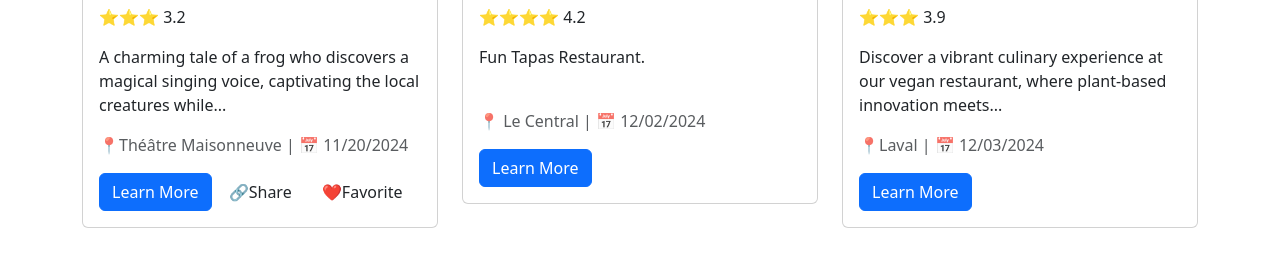
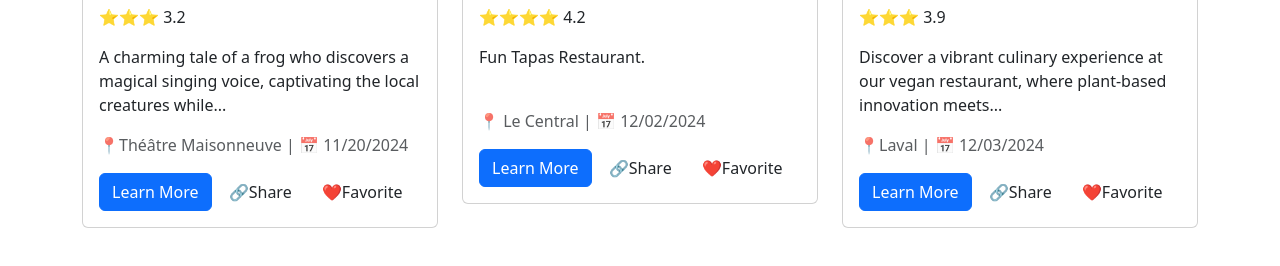
Before and after one commit to Dominic-Emond/SOEN357---Final-Website, a plain HTML site: page public/index.html in a window 1280 px wide. Shown: the part 744-1010 px from the top of the page. Drawn offline with nearby package versions, Linux system fonts and the light colour scheme.

Commit message:
Added Share/Favorite

```diff
--- a/public/index.html
+++ b/public/index.html
@@ -111,7 +111,11 @@
             <p class="card-text">⭐⭐⭐⭐ 4.2</p>
             <p class="card-text">Fun Tapas Restaurant. <br /><br /></p>
             <p class="text-muted">📍 Le Central | 📅 12/02/2024</p>
-            <a href="event.html" class="btn btn-primary">Learn More</a>
+            <div class="col">
+              <a href="event.html" class="btn btn-primary">Learn More</a>
+              <a class="card-text btn">🔗Share</a>
+              <a class="card-text btn">❤️Favorite</a>
+            </div>
           </div>
         </div>
       </div>
@@ -124,7 +128,11 @@
             <p class="card-text">⭐⭐⭐ 3.9</p>
             <p class="card-text">Discover a vibrant culinary experience at our vegan restaurant, where plant-based innovation meets...</p>
             <p class="text-muted">📍Laval | 📅 12/03/2024 </p>
-            <a href="event.html" class="btn btn-primary">Learn More</a>
+            <div class="col">
+              <a href="event.html" class="btn btn-primary">Learn More</a>
+              <a class="card-text btn">🔗Share</a>
+              <a class="card-text btn">❤️Favorite</a>
+            </div>
           </div>
         </div>
       </div>
```
Also changed, not shown: public/event.html (+5 -1 lines), public/search.html (+10 -2 lines).
